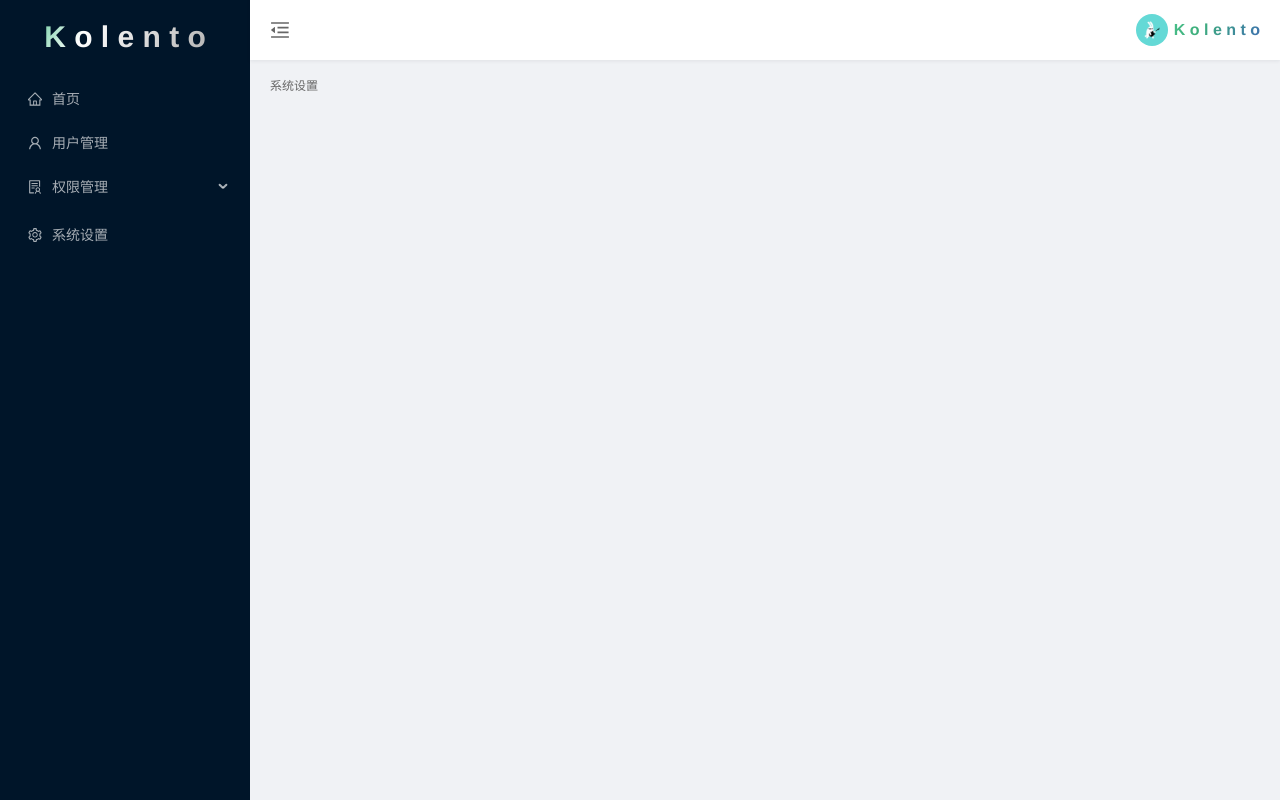
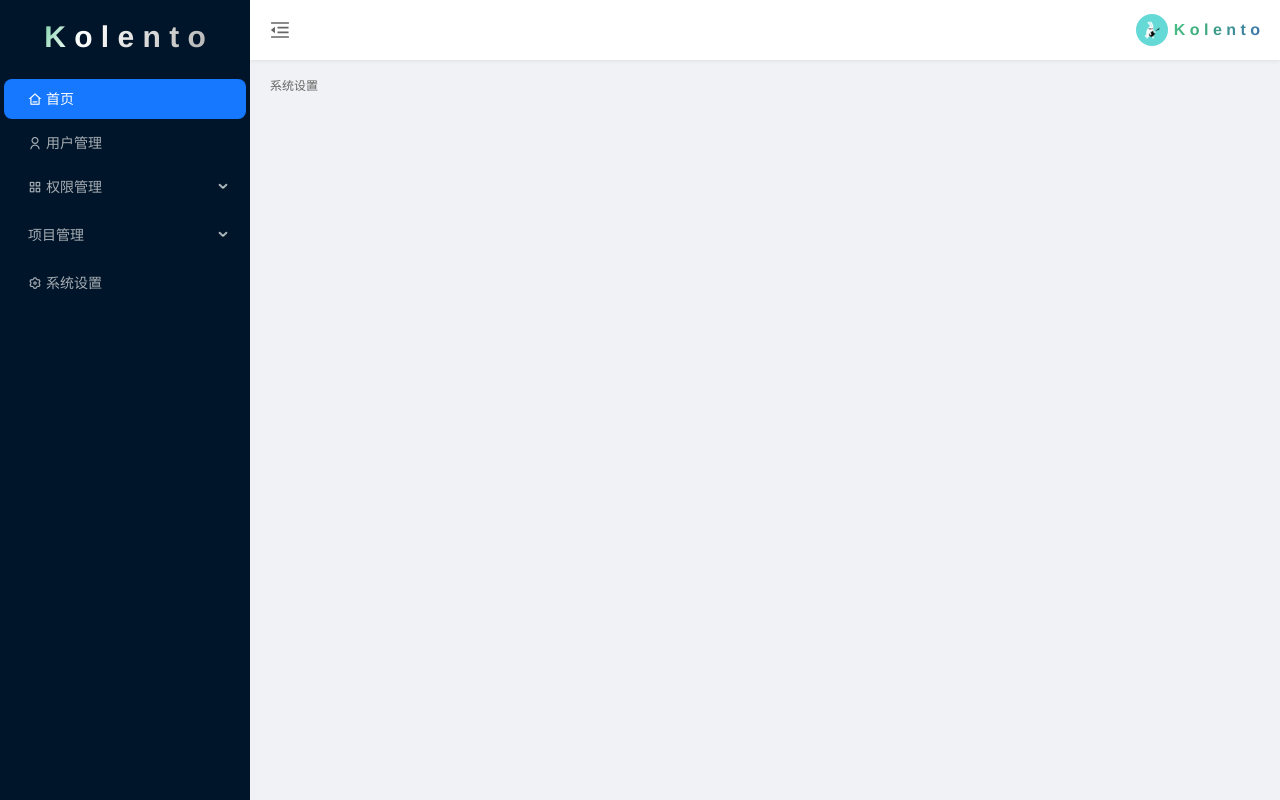
Before and after one commit to Kolentoo/vue3-admin, a Vue app: page /setting in a window 1280 px wide. Built offline with nearby package versions, Linux system fonts and the light colour scheme.

Commit message:
添加左侧菜单 递归功能
Signed-off-by: kolento <515835543@qq.com>

```diff
--- a/index.html
+++ b/index.html
@@ -4,7 +4,7 @@
     <meta charset="UTF-8">
     <link rel="icon" href="/favicon.ico">
     <meta name="viewport" content="width=device-width, initial-scale=1.0">
-    <title>Vite App</title>
+    <title>Vue3 Kolento Admin</title>
   </head>
   <body>
     <div id="app"></div>
--- a/package.json
+++ b/package.json
@@ -13,6 +13,7 @@
     "axios": "^1.4.0",
     "mockjs": "^1.1.0",
     "pinia": "^2.1.3",
+    "remixicon": "^3.4.0",
     "sass": "^1.63.6",
     "vue": "^3.3.4",
     "vue-router": "^4.2.2"
--- /dev/null
+++ b/src/components/menuTree.vue
@@ -0,0 +1,49 @@
+<template>
+
+    <template v-for="item in menuData" :key="item.key">
+        <template v-if="item.children">
+            <a-sub-menu :key="item.key">
+                <template #title>
+                    <i :class="item.icon"></i>
+                    {{ item.label }}
+                </template>
+                <template v-if="!item.children">
+                    <a-menu-item v-for="list in item.children" :key="list.key" @click="menuClick(list)">
+                        {{ list.label }}
+                    </a-menu-item>
+                </template>
+
+                <template v-if="item.children">
+                    <menu-tree
+                        :menuList="item.children"
+                        @menuClick="menuClick" >
+                    </menu-tree>
+                </template>
+
+            </a-sub-menu>
+        </template>
+        <template v-else>
+            <a-menu-item :key="item.key" @click="menuClick(item)">
+                <i :class="item.icon"></i>
+                {{ item.label }}
+            </a-menu-item>
+        </template>
+    </template>
+
+</template>
+
+<script setup>
+import {reactive} from 'vue';
+
+const emit = defineEmits(['menuClick']);
+
+const props = defineProps(['menuList']);
+console.log('props',props);
+
+let menuData = reactive([]);
+menuData=props.menuList;
+
+const menuClick = (item) => {
+  emit('menuClick', item);
+};
+</script>
--- a/src/components/sideBar.vue
+++ b/src/components/sideBar.vue
@@ -1,65 +1,142 @@
 <template>
   <div class="side-bar" style="width: 100%">
-    <a-menu
+    <!-- 常规菜单 -->
+    <!-- <a-menu
       mode="inline"
       theme="dark"
       :inline-collapsed="state.collapsed"
       :items="items">
+    </a-menu> -->
+
+    <!-- 递归菜单 -->
+    <a-menu
+      :inline-collapsed="state.collapsed"
+      v-model:selectedKeys="state.selectedKeys"
+      theme="dark"
+      mode="inline">
+      <menu-tree
+        :menuList="items"
+        @menuClick="menuClick" >
+      </menu-tree>
     </a-menu>
+
+
   </div>
 </template>
 
 <script setup>
 import { reactive, watch, h } from 'vue';
-import { HomeOutlined,UserOutlined,SettingOutlined,SolutionOutlined  } from '@ant-design/icons-vue';
+import { useRouter } from 'vue-router';
+import menuTree from './menuTree.vue'
+
+const router = useRouter();
 
 // 菜单栏状态
 const state = reactive({
   collapsed: false,
+  selectedKeys:['home']
 });
 
 // 菜单数据
+let authBox = reactive([['home','user','auth','menuAuth','setting']])
 const items = reactive(
   [
     {
-      icon: () => h(HomeOutlined),
+      icon: 'ri-home-3-line',
       label: '首页',
       title: 'home',
-      auth:'home,'
+      auth:'home,',
+      key:'home',
+      path:'/'
     },
     {
-      icon: () => h(UserOutlined ),
+      icon: 'ri-user-line',
       label: '用户管理',
       title: 'user',
-      auth:'user'
+      auth:'user',
+      key:'user',
+      path:'/user'
     },
     {
-      icon: () => h(SolutionOutlined),
+      icon: 'ri-function-line',
       label: '权限管理',
       title: 'auth',
       auth: 'auth',
+      key: 'auth',
       children: [
         {
 
           label: '菜单权限',
           title: 'menuAuth',
           auth: 'menuAuth',
+          key: 'menuAuth',
+          path:'/auth/menu'
         }, {
           label: '按钮权限',
           title: 'buttonAuth',
           auth: 'buttonAuth',
+          key: 'buttonAuth',
+          path:'/auth/button'
         }
       ]
     },
     {
-      icon: () => h(SettingOutlined),
+      icon: 'ri-book-mark-fill',
+      label: '项目管理',
+      title: 'auth2',
+      auth: 'auth2',
+      key: 'auth2',
+      children: [
+        {
+
+          label: '菜单权限2',
+          title: 'menuAuth2',
+          auth: 'menuAuth2',
+          key: 'menuAuth2',
+          path:'/auth/menu'
+        },
+        {
+          label: '按钮权限2',
+          title: 'buttonAuth2',
+          auth: 'buttonAuth2',
+          key: 'buttonAuth2',
+          path:'/auth/button',
+          children:[
+            {
+
+              label: '三级菜单1',
+              title: 'three',
+              auth: 'three',
+              key: 'three',
+              path:'/auth/menu'
+            },
+            {
+
+              label: '三级菜单2',
+              title: 'four',
+              auth: 'four',
+              key: 'four',
+              path:'/auth/button'
+            },
+          ]
+        }
+      ]
+    },
+    {
+      icon: 'ri-settings-3-line',
       label: '系统设置',
       title: 'setting',
       auth: 'setting',
+      key: 'setting',
+      path:'/setting'
     },
   ]
 );
 
+let menuClick=(item)=>{
+  console.log('menuClick',item);
+  router.push(item.path);
+}
 
 </script>
 
@@ -68,4 +145,9 @@ const items = reactive(
     height: calc(100vh - 75px);
     overflow-y: auto;
   }
+  ::-webkit-scrollbar {
+    width: 8px;
+    height: 8px;
+    background-color: rgba(255,255,255,0.5);
+  }
 </style>
--- a/src/main.js
+++ b/src/main.js
@@ -1,13 +1,19 @@
 import './assets/main.css'
 
 import { createApp } from 'vue'
+// pinia数据存储 状态管理
 import { createPinia } from 'pinia'
 
 import App from './App.vue'
+// 路由
 import router from './router'
+// ant design ui框架
 import Antd from 'ant-design-vue';
 import 'ant-design-vue/dist/reset.css';
+// 数据模拟mock
 import Mock from './mock'
+// 图标库
+import 'remixicon/fonts/remixicon.css'
 
 const app = createApp(App)
 app.use(Antd)
--- a/src/router/index.js
+++ b/src/router/index.js
@@ -36,13 +36,13 @@ const router = createRouter({
           name:'auth',
           children:[
             {
-              path:'/button-auth',
-              name:'button-auth',
+              path:'/auth/button',
+              name:'button',
               component:ButtonAuth
             },
             {
-              path:'/menu-auth',
-              name:'menu-auth',
+              path:'/auth/menu',
+              name:'menu',
               component:MenuAuth
             }
           ]
```
